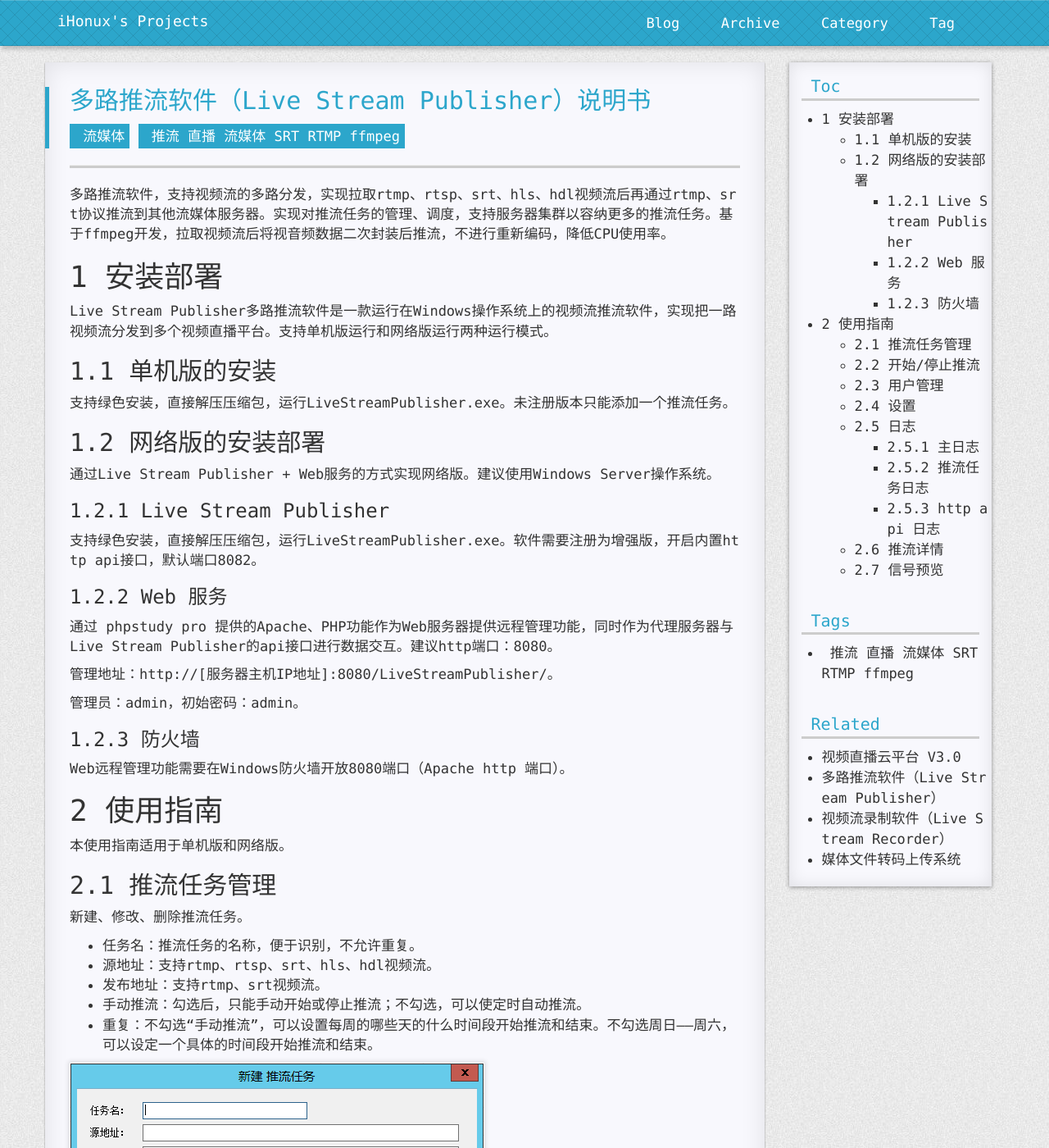
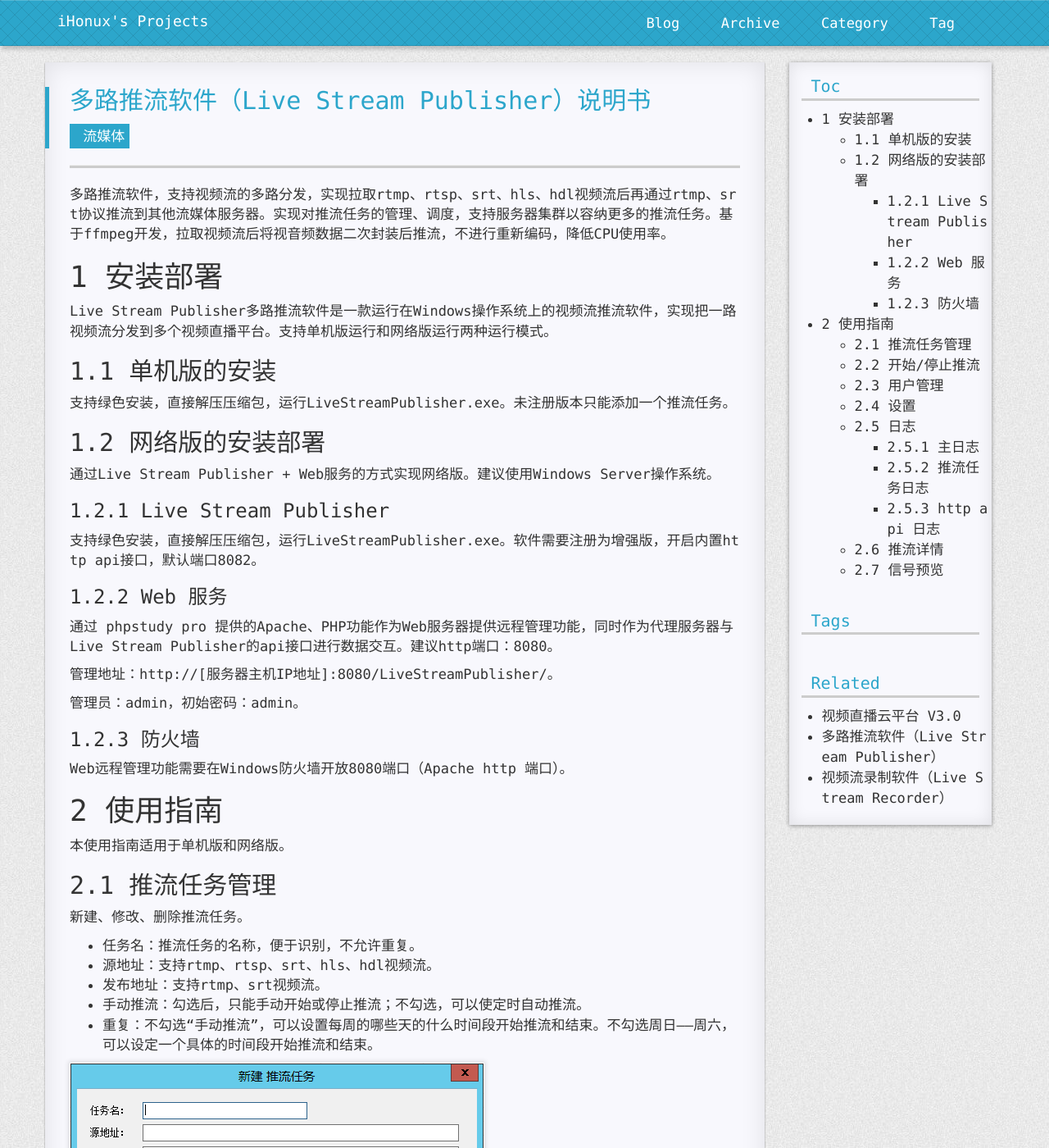
Before and after one commit to fxrj/fxrj.github.io, a Jekyll site: the page built from docs/live-stream-publisher-help.md, in a window 1280 px wide and 1400 px high. Shown: the whole window at 82% size. Built offline with Jekyll 4.4.1, drawn with Linux system fonts in a browser that asks for light colours; nearby versions of some CDN libraries; comment, search, counter and statistics services are not loaded; a style sheet for code colours, icons or effects is not loaded.

Commit message:
Update live-stream-publisher-help.md

```diff
--- a/docs/live-stream-publisher-help.md
+++ b/docs/live-stream-publisher-help.md
@@ -1,7 +1,6 @@
 ---
 layout: post
 title: 多路推流软件（Live Stream Publisher）说明书
-tags: 推流 直播 流媒体 SRT RTMP ffmpeg
 categories: 流媒体
 styles: [post.css]
 scripts: [post.js]
```
